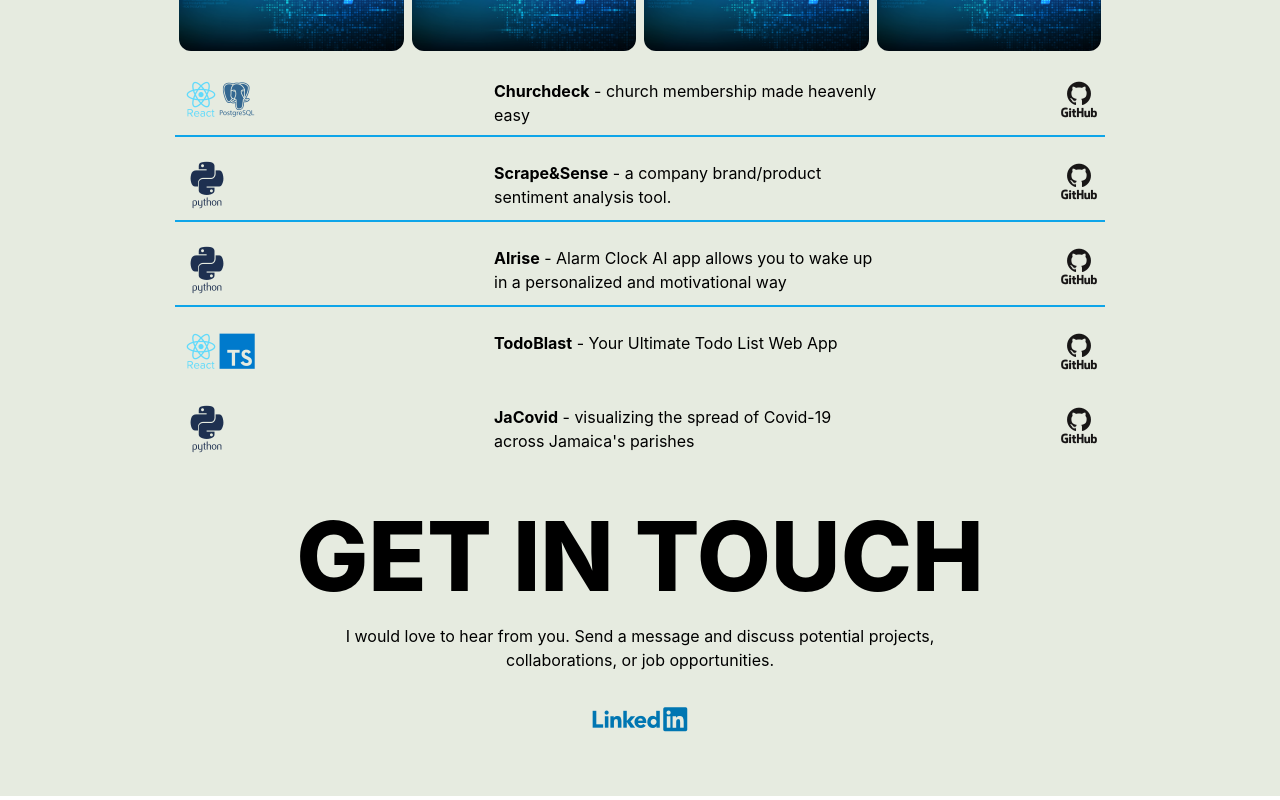
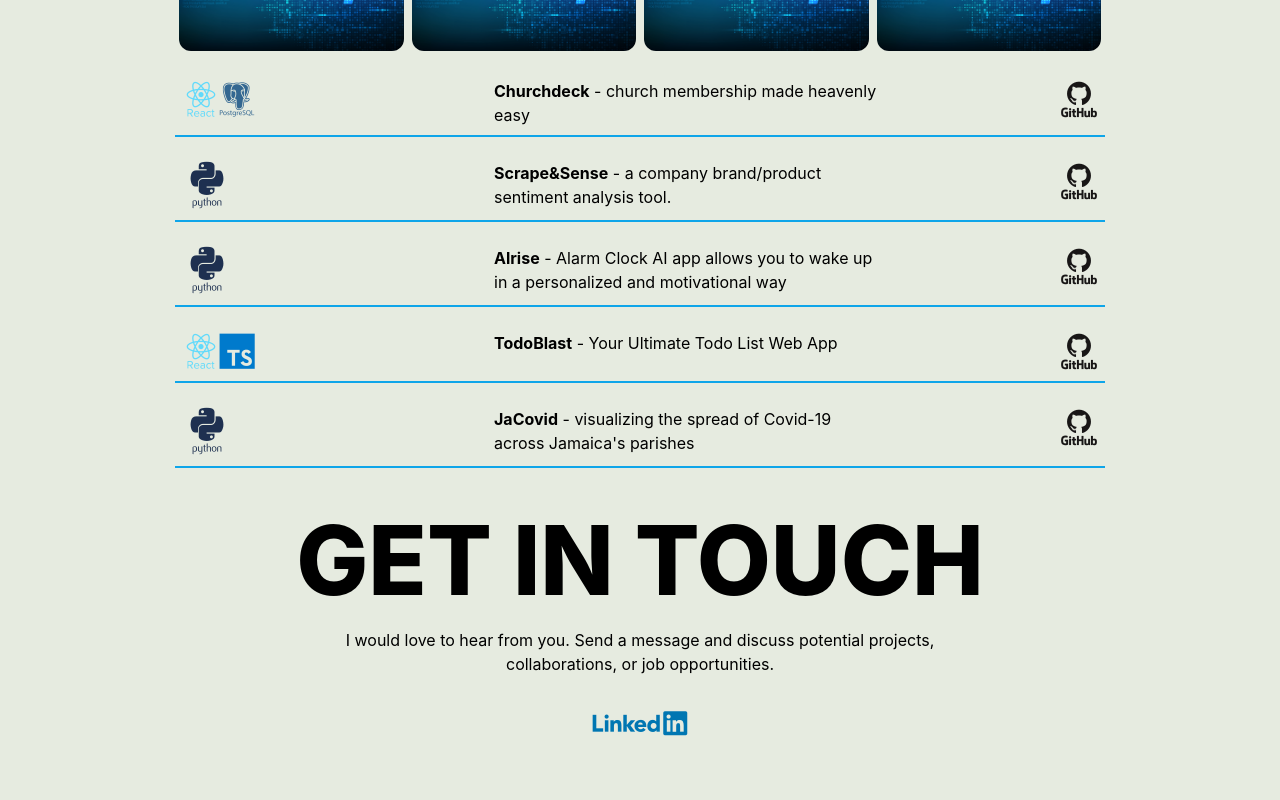
Before and after one commit to forbeso/odforbes, a React (Create React App) app: page / in a window 1280 px wide. Shown: the part 1255-2055 px from the top of the page. Built offline with nearby package versions, Linux system fonts and the light colour scheme.

Commit message:
added div borders

```diff
--- a/src/App.tsx
+++ b/src/App.tsx
@@ -271,7 +271,7 @@ function App() {
             </div>
           </div>
 
-          <div className="flex flex-row justify-between mb-4 border-b-1 border-sky-500 p-2">
+          <div className="flex flex-row justify-between mb-4 border-b-2 border-sky-500 p-2">
             <div className="w-16 md:w-32">
               <i className="devicon-react-original-wordmark colored text-4xl"></i>
               <i className="devicon-typescript-plain colored text-4xl"></i>
@@ -288,7 +288,7 @@ function App() {
             </div>
           </div>
 
-          <div className="flex flex-row justify-between mb-4 border-b-1  border-sky-500 p-2">
+          <div className="flex flex-row justify-between mb-4 border-b-2  border-sky-500 p-2">
             <div className="w-16 md:w-32">
               <i className="devicon-python-plain-wordmark text-dark-blue text-5xl"></i>
             </div>
```
